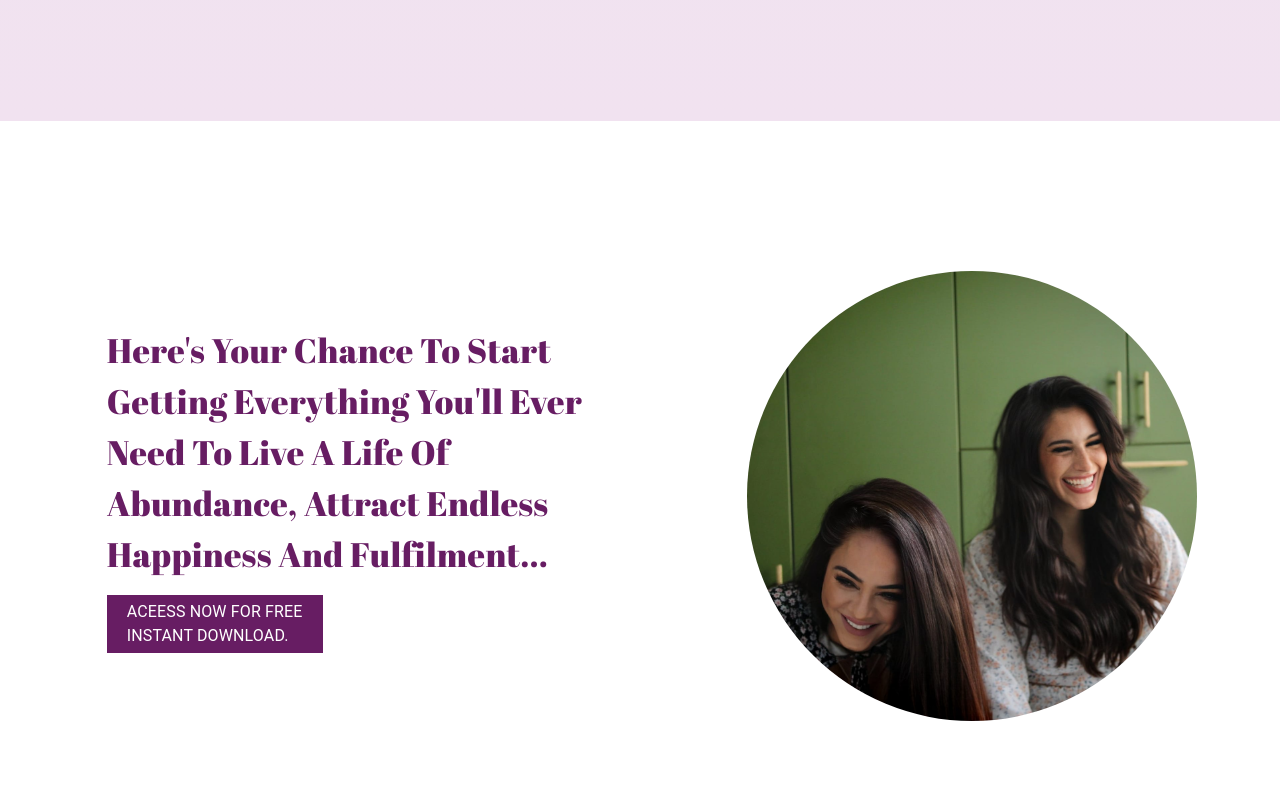
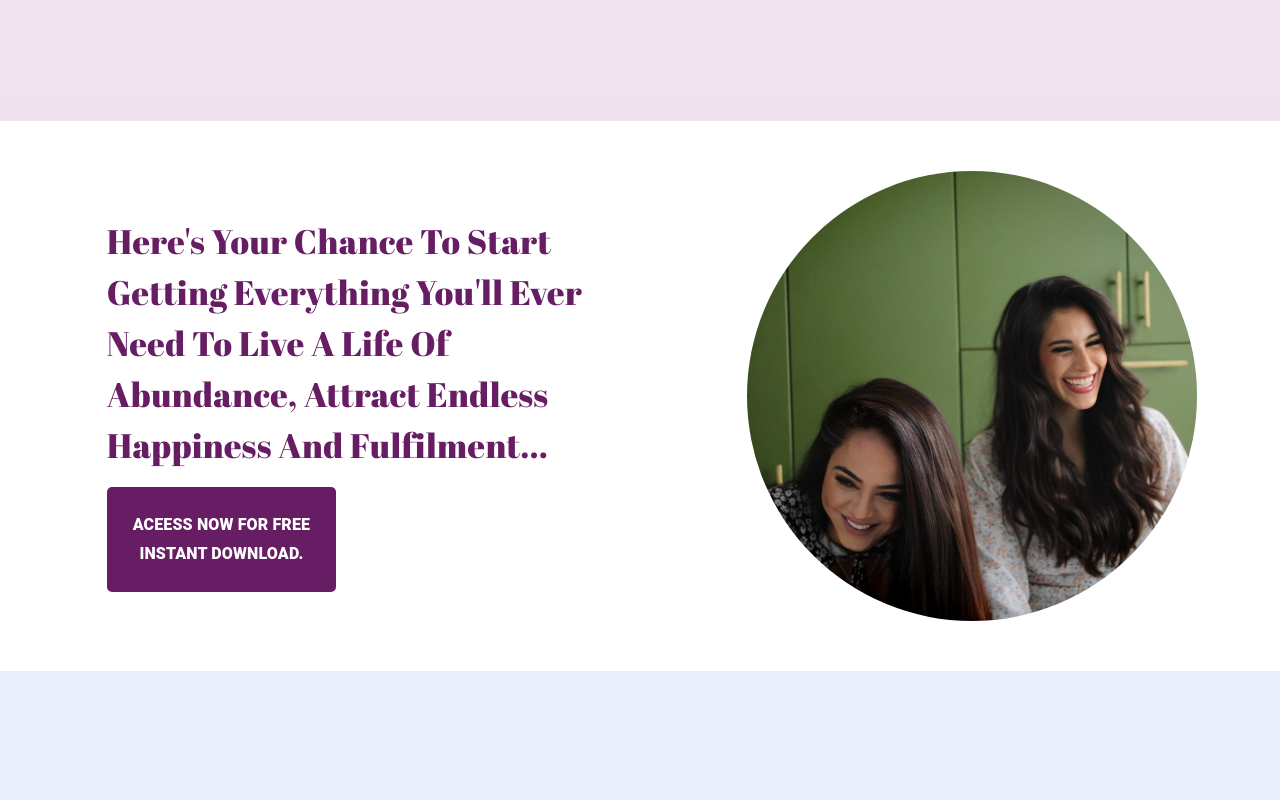
Before and after one commit to bonzark/coaching, a React (Vite) app in the folder client/: page / in a window 1280 px wide. Shown: the part 4100-4900 px from the top of the page. Built offline with nearby package versions, Linux system fonts and the light colour scheme.

Commit message:
updated Offer-section

```diff
--- a/client/src/components/PrimaryBtn.jsx
+++ b/client/src/components/PrimaryBtn.jsx
@@ -1,5 +1,5 @@
-import { Button } from '@mui/material';
-import React from 'react';
+import { Button } from "@mui/material";
+import React from "react";
 
 export const PrimaryBtn = (props) => {
   return (
@@ -8,16 +8,17 @@ export const PrimaryBtn = (props) => {
         backgroundColor: "#671d63",
         display: "flex",
         flexDirection: "column",
+        width: { xs: "100%", sm: "max-content" },
         gap: "5px",
         span: { display: "block", fontSize: "16px" },
         color: "#fff",
         borderRadius: "5px",
-        padding: "25px",
+        padding: { xs: "10px", md: "25px" },
         fontSize: "12px",
         border: "1px solid transparent",
         lineHeight: "16px",
         ":hover": {
-          color: "#671d63",
+          color: "#671d63 !important",
           border: "1px solid #671d63",
         },
       }}
--- a/client/src/sections/OffersSection.jsx
+++ b/client/src/sections/OffersSection.jsx
@@ -1,5 +1,6 @@
 import React from "react";
 import { Grid, Typography, Button, Paper, Box } from "@mui/material";
+import { PrimaryBtn } from "../components/PrimaryBtn";
 
 const OfferSection = () => {
   return (
@@ -9,43 +10,41 @@ const OfferSection = () => {
         height: "750px",
         justifyContent: { sm: "space-around", md: "space-evenly" },
         alignItems: { sm: "center" },
-        padding: { xs: "0 20px", sm: 0 },
+        padding: { xs: "35px 20px", sm: "50px 0", height: "max-content" },
       }}
     >
       <Grid item xs={12} sm={6} lg={5} sx={{ order: { xs: 2, sm: 1 } }}>
         <Typography
           sx={{
-            fontSize: { xs: "26px", md: "34px" },
+            fontSize: { xs: "20px", md: "34px" },
             color: "#671d63",
             fontFamily: '"Abril Fatface", sans-serif',
             fontWeight: 100,
             margin: { xs: "auto", sm: "0" },
+            padding: "16px 0",
           }}
         >
           Here's Your Chance To Start Getting Everything You'll Ever Need To
           Live A Life Of Abundance, Attract Endless Happiness And Fulfilment...
         </Typography>
-        <Typography
-          variant="button"
-          sx={{
-            display: "grid",
-            padding: "5px 20px",
-            width: "max-content",
-            cursor: "pointer",
-            my: "15px",
-            gap: 0,
-            fontWeight: 900,
-            backgroundColor: "#671d63",
-            color: "white",
-            ":active": {
-              backgroundColor: "#671d63",
-            },
-          }}
-          color="primary"
-        >
-          <Typography component={"span"}>Aceess Now For Free </Typography>
-          <Typography component={"span"}>Instant Download.</Typography>
-        </Typography>
+        <PrimaryBtn>
+          <Typography
+            component={"span"}
+            sx={{
+              fontSize: { fontWeight: 900 },
+            }}
+          >
+            Aceess Now For Free
+          </Typography>
+          <Typography
+            component={"span"}
+            sx={{
+              fontSize: { fontWeight: 900 },
+            }}
+          >
+            Instant Download.
+          </Typography>
+        </PrimaryBtn>
       </Grid>
       <Grid
         item
@@ -54,15 +53,14 @@ const OfferSection = () => {
         lg={4}
         sx={{
           order: { xs: 1, sm: 2 },
-          justifyContent: { xs: "center" },
+          justifyContent: { sm: "flex-start", md: "center" },
           display: { xs: "grid", sm: "block" },
-          placeContent: "center",
         }}
       >
         <Box
           sx={{
-            width: { xs: "250px", md: "400px", lg: "450px" },
-            height: { xs: "250px", md: "400px", lg: "450px" },
+            width: { xs: "275px", md: "400px", lg: "450px" },
+            height: { xs: "275px", md: "400px", lg: "450px" },
           }}
         >
           <img
@@ -77,7 +75,7 @@ const OfferSection = () => {
           />
         </Box>
       </Grid>
-    </Grid >
+    </Grid>
   );
 };
 
```
